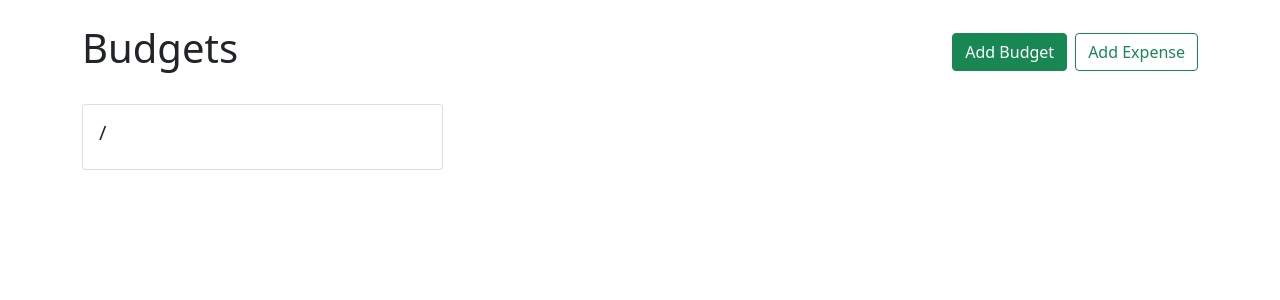
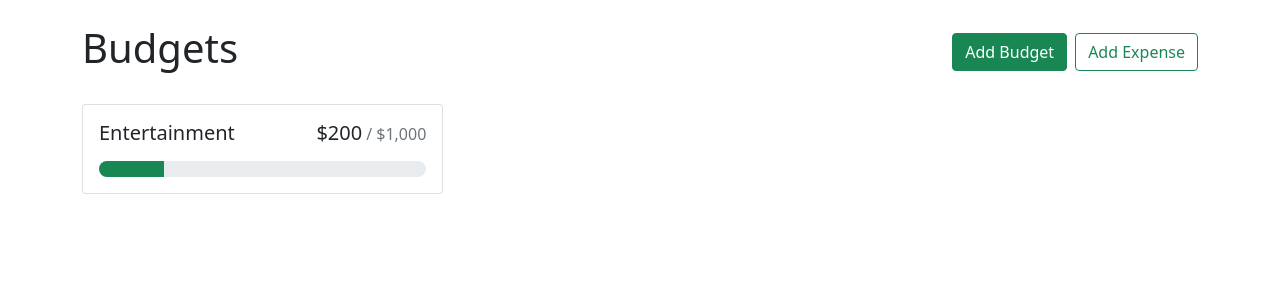
Before and after one commit to luzm321/budget-tracker, a React (Create React App) app: page / in a window 1280 px wide. Shown: the top 300 px of the page. Built offline with nearby package versions, Linux system fonts and the light colour scheme.

Commit message:
created currency formatter method and progress bar component

```diff
--- a/src/App.js
+++ b/src/App.js
@@ -20,7 +20,7 @@
           alignItems: "flex-start",
         }}
       >
-        <BudgetCard></BudgetCard>
+        <BudgetCard name="Entertainment" amount={200} max={1000} />
       </div>
     </Container>
   );
--- a/src/components/BudgetCard.js
+++ b/src/components/BudgetCard.js
@@ -1,18 +1,36 @@
-import { Card } from "react-bootstrap";
+import { Card, ProgressBar } from "react-bootstrap";
+import { currencyFormatter } from "../utils";
 
 const BudgetCard = ({ name, amount, max }) => {
   return (
     <Card>
       <Card.Body>
-        <Card.Title>
-          <div>{name}</div>
-          <div>
-            {amount} / {max}
+        <Card.Title className="d-flex justify-content-between align-items-baseline fw-normal mb-3">
+          <div className="me-2">{name}</div>
+          <div className="d-flex align-items-baseline">
+            {currencyFormatter.format(amount)}
+            <span className="text-muted fs-6 ms-1">
+              / {currencyFormatter.format(max)}
+            </span>
           </div>
         </Card.Title>
+        <ProgressBar
+          className="rounded-pill"
+          variant={getProgressBarVariant(amount, max)}
+          min={0}
+          max={max}
+          now={amount}
+        />
       </Card.Body>
     </Card>
   );
 };
 
+const getProgressBarVariant = (amount, max) => {
+  const ratio = amount / max;
+  if (ratio < 0.5) return "success";
+  if (ratio < 0.75) return "warning";
+  return "danger";
+};
+
 export default BudgetCard;
--- /dev/null
+++ b/src/utils.js
@@ -0,0 +1,8 @@
+// Method for currency formatter (1st param passed is undefined as it will default to the user's locale such as English,
+// 2nd param passed is the options object):
+export const currencyFormatter = new Intl.NumberFormat(undefined, {
+  currency: "usd",
+  style: "currency",
+  // code below removes trailing zeros
+  minimumFractionDigits: 0,
+});
```
